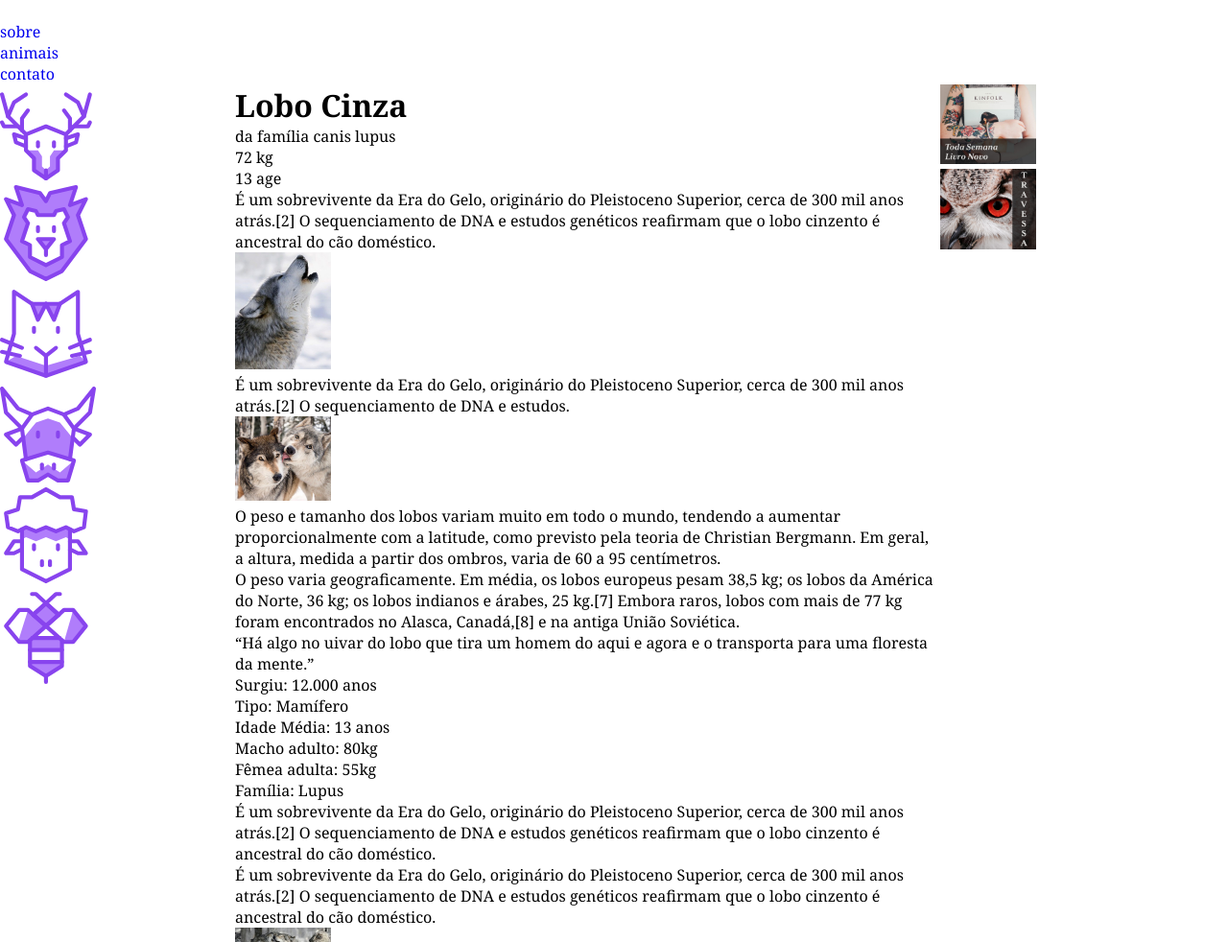
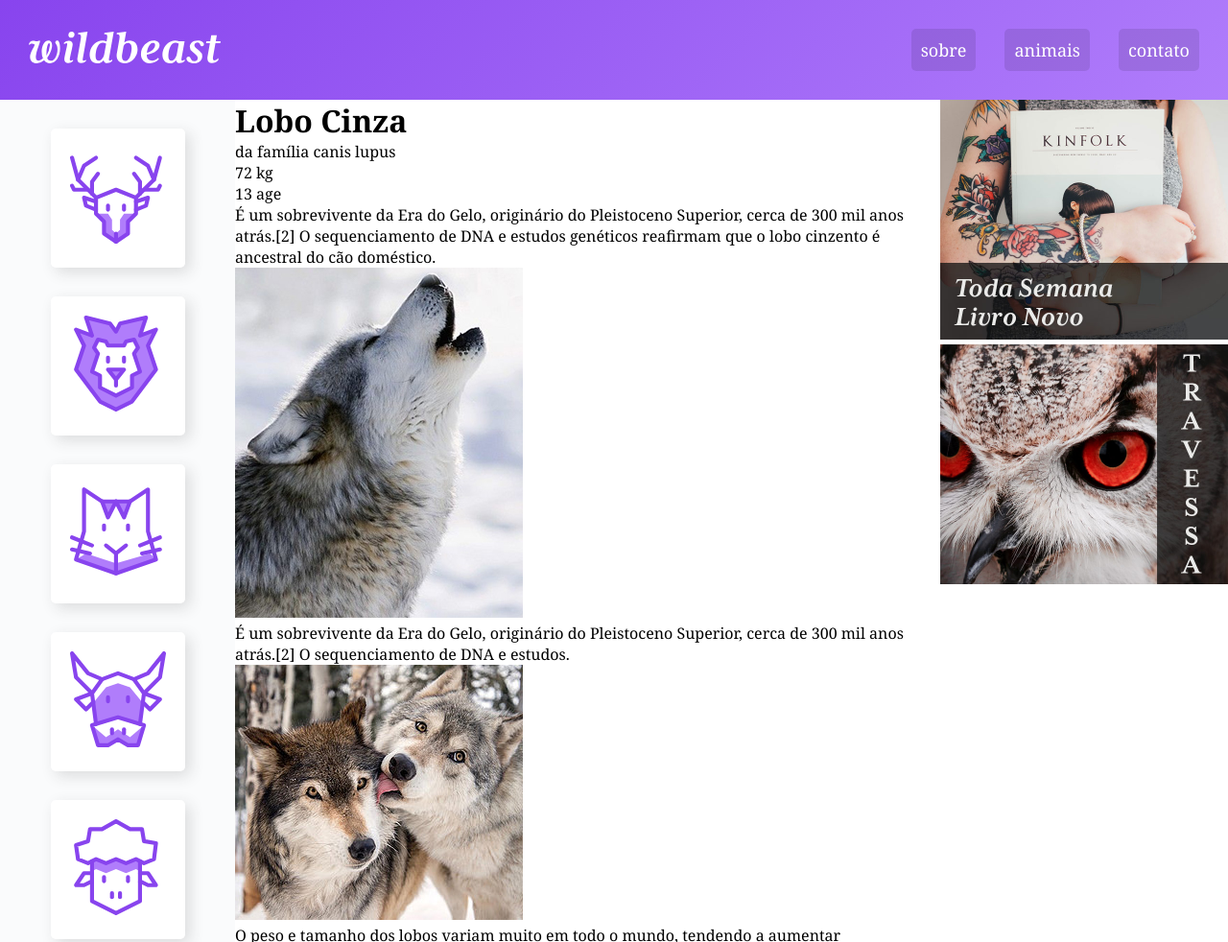
Before and after one commit to felipeescarassatti/wildbeast, a plain HTML site: page index.html in a window 1280 px wide. Shown: the top 982 px of the page at 96% size. Drawn offline with Linux system fonts and the light colour scheme.

Commit message:
Header sidenav estilizados

```diff
--- a/css/style.css
+++ b/css/style.css
@@ -21,7 +21,7 @@ a {
 }
 
 img {
-  max-width: 100px;
+  max-width: 100%;
 }
 
 /* GRID GERAL */
@@ -34,12 +34,64 @@ img {
     "footer footer footer";
 }
 
+/* HEADER */
 .header {
   grid-area: header;
+  background: linear-gradient(135deg, #8844ee, #b07dfb);
+  padding: 30px;
+  display: grid;
+  grid-template-columns: 1fr auto;
+  align-items: center;
 }
 
+.logo {
+  max-width: 200px;
+}
+
+.header nav ul {
+  display: flex;
+  flex-wrap: wrap;
+}
+
+.header nav a {
+  display: block;
+  padding: 10px;
+  color: #ffffff;
+  font-size: 1.125em;
+  background: rgba(0, 0, 0, 0.1);
+  border-radius: 5px;
+  transition: 0.2s;
+}
+
+.header nav a:hover {
+  background: rgba(0, 0, 0, 0.5);
+}
+
+.header li + li {
+  margin-left: 30px;
+}
+
+/* SIDENAV */
 .sidenav {
   grid-area: sidenav;
+  background: #fafbfc;
+  padding: 30px;
+}
+
+.sidenav li a {
+  display: block;
+  min-width: 60px;
+  max-width: 100px;
+  margin: 0 auto 30px auto;
+  background: #ffffff;
+  padding: 20px;
+  border-radius: 5px;
+  box-shadow: 5px 5px 15px 0px rgba(44, 44, 44, 0.15);
+  transition: 0.2s ease-out;
+}
+
+.sidenav li a:hover {
+  background: #b07dfb;
 }
 
 .content {
```
